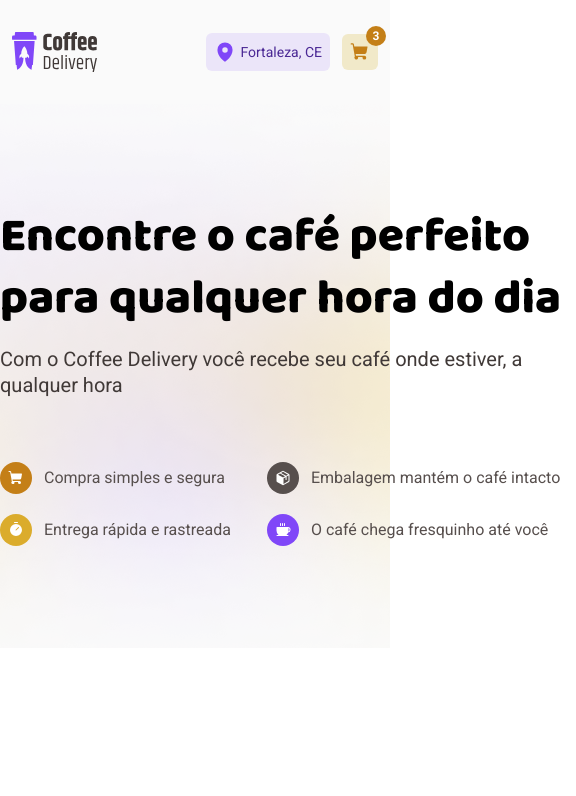
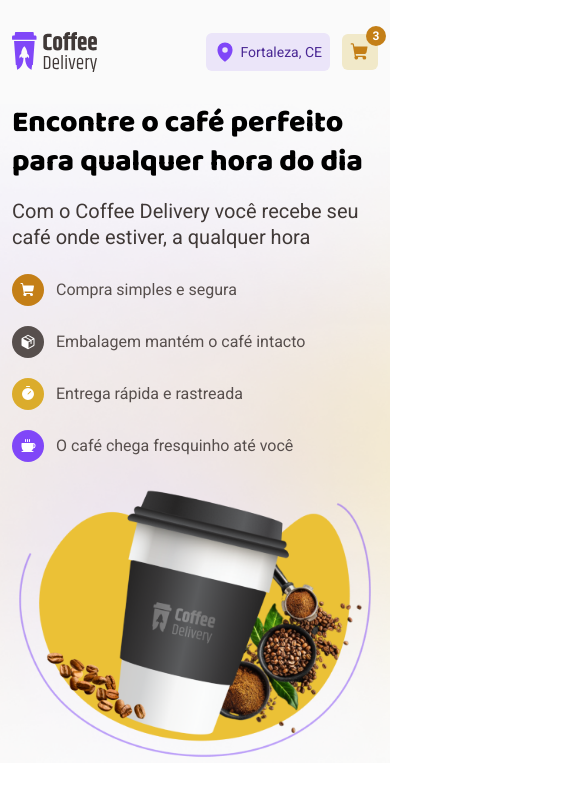
Before and after one commit to CarlosAlexandredevv/Coffee-delivery, a React (Vite) app: page / in a window 390 px wide. Shown: the top 796 px of the page, 576 px wide, since content can reach past the window. Built offline with nearby package versions, Linux system fonts and the light colour scheme.

Commit message:
feat:responsive intro

```diff
--- a/src/components/Header/index.tsx
+++ b/src/components/Header/index.tsx
@@ -4,7 +4,7 @@ import { NavLink } from 'react-router-dom';
 
 export function Header() {
   return (
-    <header className="py-8 sticky top-0 z-10">
+    <header className="py-8 sticky top-0 z-10 bg-background">
       <div className="flex items-center justify-between max-w-container xl:mx-auto mx-3">
         <NavLink to="/">
           <img src="logo.svg" />
--- a/src/layouts/DefaultLayout.tsx
+++ b/src/layouts/DefaultLayout.tsx
@@ -3,7 +3,7 @@ import { Header } from '../components/Header';
 
 export function DefaultLayout() {
   return (
-    <div className="bg-background">
+    <div className="bg-background overflow-x-hidden">
       <Header />
       <Outlet />
     </div>
--- a/src/pages/Home/components/Intro/index.tsx
+++ b/src/pages/Home/components/Intro/index.tsx
@@ -3,10 +3,10 @@ import hero from '../../../../assets/hero.png';
 import { IconsIntro } from '../Icons-Intro';
 export function Intro() {
   return (
-    <section className="flex items-center bg-center bg-cover h-[544px] bg-background bg-home">
-      <div className="max-w-container mx-auto grid grid-cols-[1.5fr_1fr]">
+    <section className="flex lg:items-center bg-center bg-cover min-h-[544px] bg-background bg-home px-3">
+      <div className="max-w-container mx-auto grid lg:grid-cols-[1.5fr_1fr] md:grid-cols-2">
         <div>
-          <h1 className="font-baloo font-extrabold text-5xl max-w-xl leading-line mb-4">
+          <h1 className="font-baloo font-extrabold text-3xl lg:text-5xl max-w-xl leading-line mb-4">
             Encontre o café perfeito para qualquer hora do dia
           </h1>
           <p className="text-xl leading-line text-base-subtitle font-roboto max-w-xl">
@@ -14,7 +14,7 @@ export function Intro() {
             hora
           </p>
 
-          <div className="grid grid-cols-[0.2fr_0.5fr] gap-5 mt-16">
+          <div className="grid lg:grid-cols-[0.2fr_0.5fr] gap-5 mt-6 lg:mt-16">
             <IconsIntro
               bg="bg-yellow-dark"
               icon={<ShoppingCart weight="fill" />}
@@ -37,7 +37,7 @@ export function Intro() {
             />
           </div>
         </div>
-        <img src={hero} />
+        <img className="mt-6 md:mt-0" src={hero} alt="hero coffee" />
       </div>
     </section>
   );
```
